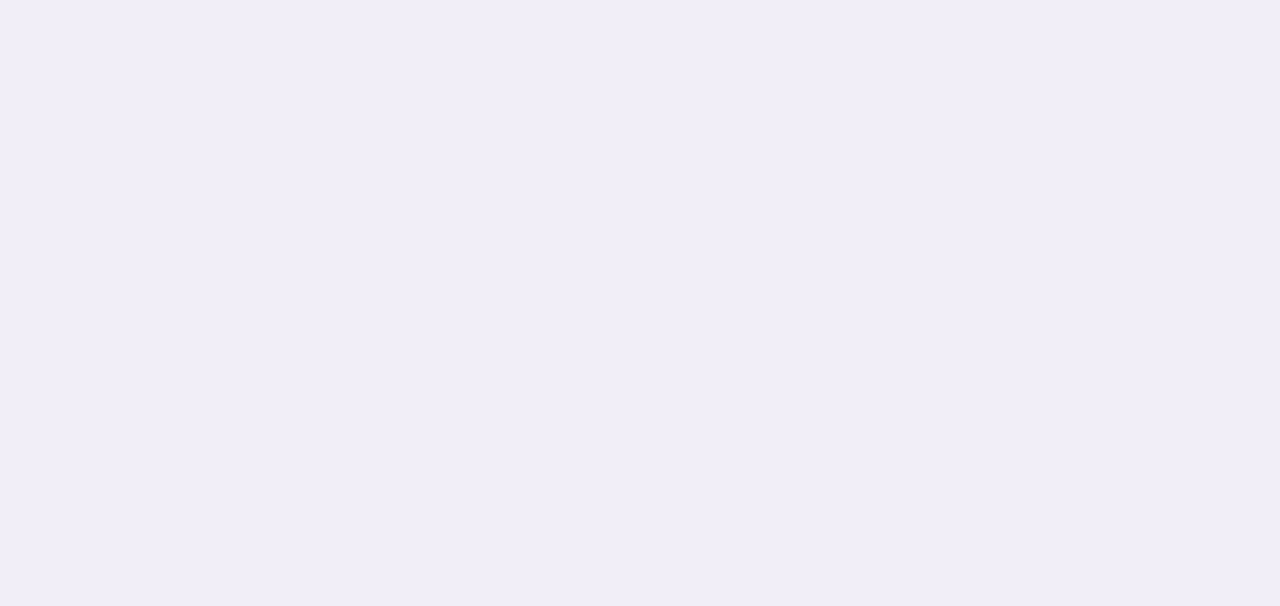
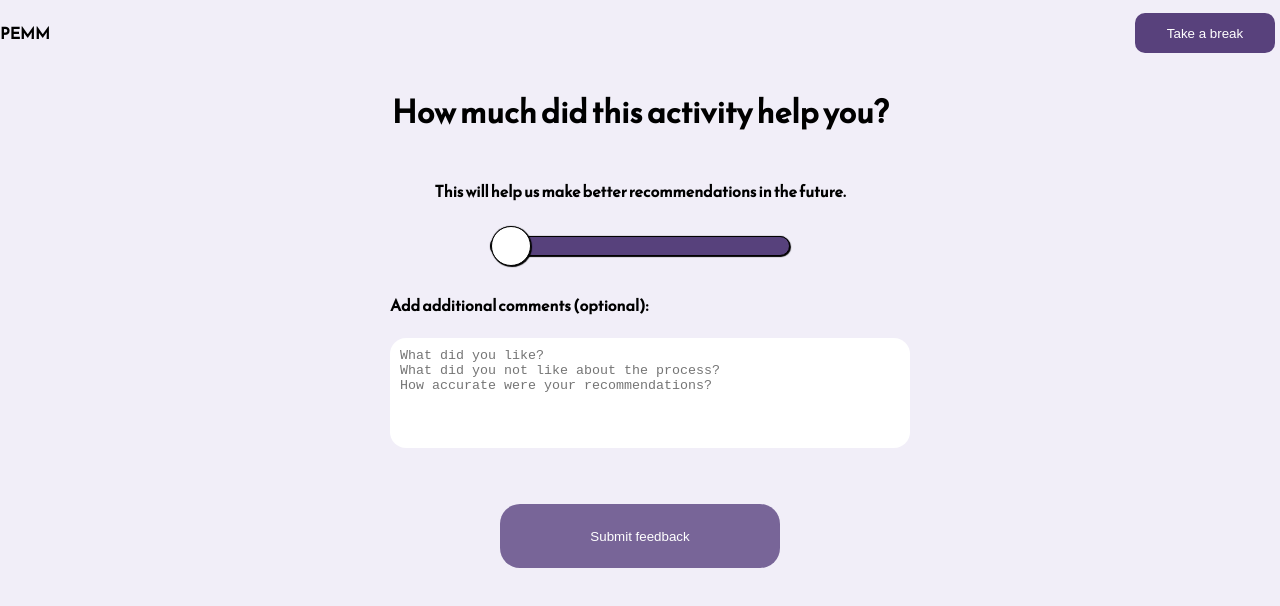
Before and after one commit to gaiasamadhi/take-a-break-frontend, a React (Create React App) app: page /feedback in a window 1280 px wide. Shown: the top 606 px of the page. Built offline with nearby package versions, Linux system fonts and the light colour scheme; the HTML template or start-up script is replaced by a standard one.

Commit message:
create feedback page + features

```diff
--- a/src/Activity.css
+++ b/src/Activity.css
@@ -1,4 +1,4 @@
-@import url('https://fonts.googleapis.com/css2?family=Reem+Kufi&display=swap');
+@import url("https://fonts.googleapis.com/css2?family=Reem+Kufi&display=swap");
 
 .activityPage {
   display: flex;
@@ -13,14 +13,14 @@
   height: 40px;
   width: 140px;
   border-radius: 10px;
-    background: #8D3F3F;
+  background: #8d3f3f;
   border: none;
   color: white;
   margin: 5px;
 }
 .restart-button:hover {
   cursor: pointer;
-    background: #6B2929;
+  background: #6b2929;
 }
 .restart-break {
   display: flex;
@@ -29,8 +29,22 @@
   justify-content: space-between;
   align-items: center;
 }
+.start-break {
+  height: 40px;
+  width: 140px;
+  border-radius: 10px;
+  background: #58417c;
+  border: none;
+  color: white;
+  margin: 5px;
+}
 
-.player, .break {
+.start-break:hover {
+  cursor: pointer;
+  background: #3e2d5a;
+}
+.player,
+.break {
   display: flex;
   flex-direction: row;
   justify-content: center;
@@ -44,13 +58,13 @@
   width: 300px;
   background: white;
   border-radius: 10px;
-    box-shadow:  15px 15px 30px #CFC8DB;
+  box-shadow: 15px 15px 30px #cfc8db;
   margin: 0px 10px 0px 10px;
 }
 iframe {
   margin: 0px 10px 0px 10px;
   border-radius: 10px;
-    box-shadow: -15px -15px 30px #FAFBFF, 15px 15px 30px #CFC8DB;
+  box-shadow: -15px -15px 30px #fafbff, 15px 15px 30px #cfc8db;
 }
 
 .breakDescriptionContainer {
@@ -58,10 +72,10 @@ iframe {
   background: white;
   width: 495px;
   margin: 20px 10px 10px 10px;
-    box-shadow:  15px 15px 30px #CFC8DB;
+  box-shadow: 15px 15px 30px #cfc8db;
 }
 .breakDescriptionContainer p {
-    font-family: 'Reem Kufi', sans-serif;
+  font-family: "Reem Kufi", sans-serif;
   text-align: start;
   margin-right: 5px;
 }
@@ -71,7 +85,7 @@ iframe {
   justify-content: flex-start;
 }
 .activityDescription p {
-    font-family: 'Reem Kufi', sans-serif;
+  font-family: "Reem Kufi", sans-serif;
 }
 
 .benefitDescription {
@@ -113,23 +127,22 @@ iframe {
   color: white;
   margin: 5px;
 }
-.start-button:hover{
+.start-button:hover {
   cursor: pointer;
-    background: #3E2D5A;
-
+  background: #3e2d5a;
 }
 .end-button {
   width: 280px;
   height: 64px;
   border-radius: 20px;
   border: none;
-    background: #8D3F3F;
+  background: #8d3f3f;
   color: white;
   margin: 5px;
 }
 .end-button:hover {
   cursor: pointer;
-    background: #6B2929;
+  background: #6b2929;
 }
 
 .finish {
@@ -144,3 +157,103 @@ iframe {
   align-items: center;
   margin-right: 100px;
 }
+.finishButtons h2 {
+    margin-bottom: 100px;
+}
+.feedback {
+  position: relative;
+}
+#mark {
+  -webkit-appearance: none;
+  background: transparent;
+  color: black;
+  width: 300px;
+  height: 40px;
+}
+input[type="range"]::-moz-range-thumb {
+  box-shadow: 1px 1px 1px #000000, 0px 0px 1px #0d0d0d;
+  border: 1px solid #000000;
+  height: 40px;
+  width: 40px;
+  border-radius: 50%;
+  background: #ffffff;
+  cursor: pointer;
+}
+
+input[type="range"]::-webkit-slider-thumb {
+  -webkit-appearance: none;
+  border: 1px solid #000000;
+  height: 40px;
+  width: 40px;
+  border-radius: 50%;
+  background: #ffffff;
+  cursor: pointer;
+  margin-top: -11px; /* You need to specify a margin in Chrome, but in Firefox and IE it is automatic */
+  box-shadow: 1px 1px 1px #000000, 0px 0px 1px #0d0d0d;
+}
+
+input[type="range"]::-webkit-slider-runnable-track {
+  width: 100%;
+  height: 20px;
+  cursor: pointer;
+  box-shadow: 1px 1px 1px #000000, 0px 0px 1px #0d0d0d;
+  background: #57417c;
+  border-radius: 10px;
+  border: 0.2px solid #010101;
+}
+input[type="range"]:focus::-webkit-slider-runnable-track {
+    background: #57417c;
+}
+input[type="range"]::-moz-range-track {
+  width: 100%;
+  height: 20px;
+  cursor: pointer;
+  box-shadow: 1px 1px 1px #000000, 0px 0px 1px #0d0d0d;
+
+  background: #57417c;
+  border-radius: 10px;
+  border: 0.2px solid #010101;
+}
+input[type="range"]::-webkit-slider-thumb::before {
+  position: absolute;
+  content: "";
+  height: 10px; /* equal to height of runnable track */
+  width: 500px; /* make this bigger than the widest range input element */
+  left: -502px; /* this should be -2px - width */
+  top: 8px; /* don't change this */
+  background: #777;
+}
+.activityPage textarea {
+    /* -webkit-appearance: none; */
+    resize: none;
+    width: 500px;
+    border: none;
+    border-radius: 16px;
+    padding: 10px;
+}
+.activityPage textarea:focus {
+    outline: #57417c;
+    box-shadow: 0 0 10px #57417c;
+    /* border-color: #57417c; */
+}
+.comment {
+    align-self: center;
+    width: 500px;
+}
+
+.comment h4 {
+    text-align: left;
+}
+
+.feedback-button {
+    width: 280px;
+    height: 64px;
+    border-radius: 20px;
+    border: none;
+    background: #786598;
+    color: white;
+    margin: 50px 5px 5px 5px;
+}
+.feedback-button:hover {
+    cursor: pointer;
+}
--- /dev/null
+++ b/src/pages/Feedback.js
@@ -0,0 +1,54 @@
+import "../Activity.css";
+import { useState, useEffect } from "react";
+
+export default function Feedback() {
+  const [value, setValue] = useState({ mark: 0, label: "" });
+  const [text, setText] = useState("");
+  const feedback = ["very unhelpful", "unhelpful", "helpful", "very helpful"];
+  var textAreas = document.getElementsByTagName("textarea");
+
+  Array.prototype.forEach.call(textAreas, function (elem) {
+    elem.placeholder = elem.placeholder.replace(/\\n/g, "\n");
+  });
+  const handleChange = (e) => {
+    setValue({
+      ...value,
+      mark: e.target.value,
+      label: feedback[e.target.value],
+    });
+    console.log(e.target.value);
+  };
+  return (
+    <div className="activityPage">
+      <div className="restart-break">
+        <h4>PEMM</h4>
+        <button className="start-break">Take a break</button>
+      </div>
+      <h1>How much did this activity help you?</h1>
+      <h4>This will help us make better recommendations in the future.</h4>
+      <div className="feedback">
+        <div className="bubble">{value.label}</div>
+        <input
+          type="range"
+          id="mark"
+          name="mark"
+          min="0"
+          max="3"
+          value={value.mark}
+          onChange={handleChange}
+        />
+      </div>
+      <div className="comment">
+        <h4>Add additional comments (optional):</h4>
+        <textarea
+          rows="6"
+          cols="40"
+          placeholder="What did you like?&#10;What did you not like about the process?&#10;How accurate were your recommendations?" //&#10; -new line html entity
+        />
+           <button className="feedback-button">
+            Submit feedback
+          </button>
+      </div>
+    </div>
+  );
+}
--- a/src/pages/Finish.js
+++ b/src/pages/Finish.js
@@ -12,6 +12,7 @@ export default function Finish() {
       <div className="finish">
         <img src={rocket}></img>
         <div className="finishButtons">
+          <h2>Congrats on finishing your activity!</h2>
         <button className="end-button">End break</button>
         <button className="start-button">Try another activity</button>
         <button className="start-button">Repeat this activity</button>
--- a/src/routes.js
+++ b/src/routes.js
@@ -9,6 +9,7 @@ import Start from './pages/start';
 import StepOne from './pages/step-one';
 import Activity from './pages/Activity';
 import Finish from './pages/Finish';
+import Feedback from './pages/Feedback';
 
 function Routes() {
     return (
@@ -25,6 +26,9 @@ function Routes() {
             <Route path="/finish">
                 <Finish />
             </Route>
+            <Route path="/feedback">
+                <Feedback />
+            </Route>
         </Switch>
     )
 };
```
Also changed, not shown: src/pages/Activity.js (+13 -9 lines). Lines whose indentation alone changed are shown as unchanged.
